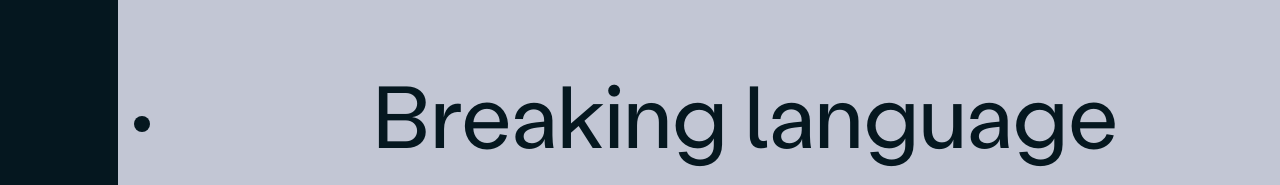
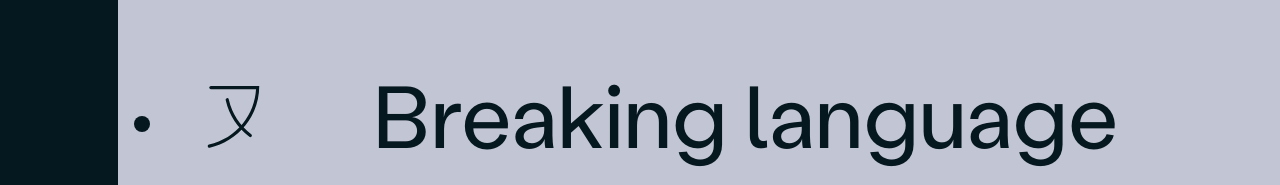
Before and after one commit to s02/lingvo, a Nuxt app: page / in a window 1280 px wide. Shown: the part 326-511 px from the top of the page. Built offline with nearby package versions, Linux system fonts and the light colour scheme.

Commit message:
translations

```diff
--- a/i18n.config.ts
+++ b/i18n.config.ts
@@ -21,20 +21,20 @@ export default defineI18nConfig(() => ({
     },
     lv: {
       '@main-slide$title':
-        '<i></i>Valodas barjeru pārvarēšana, <span>uzņēmējdarbības</span> tiltu veidošana.',
+        '<i></i>Pārvarot valodas barjeras, radot <span>biznesa</span> tiltus.',
       '@main-slide$text':
-        'Mēs sniedzam pilnu tulkošanas pakalpojumu klāstu uz un no jebkuras valodas, palīdzot mūsu klientiem ar pārliecību risināt biznesa un juridiskas problēmas.',
+        'Mēs nodrošinām visu veidu tulkošanas pakalpojumus jebkurā valodā, palīdzot mūsu klientiem ar pārliecību risināt biznesa un juridiskos izaicinājumus.',
       '@services-slide$title': 'Pakalpojumi',
       '@service$1': 'Tulkojumi',
-      '@service$2': 'Notariāls apliecinājums',
-      '@service$3': 'Biroja sertificēts',
+      '@service$2': 'Notariālie apliecinājumi',
+      '@service$3': 'Biroja apliecinājumi',
       '@service$4': 'Apostille',
       '@service$5': 'Legalizācija',
-      '@services-slide$counter': 'Vārdi tulkoti',
-      '@promo-slide$title': 'Tulkosim kopā kaut ko nozīmīgu',
-      '@promo-slide$button': 'Sāciet darbu',
+      '@services-slide$counter': 'Iztulkoti vārdi',
+      '@promo-slide$title': 'Tulkosim kopā ko jēgpilnu',
+      '@promo-slide$button': 'Sākt jau tagad',
       '@footer$info': 'Noderīga informācija',
-      '@footer$terms': 'Noteikumi un nosacījumi',
+      '@footer$terms': 'Privātuma politika',
       '@contacts@label': 'Kontakti'
     }
   }
--- a/pages/index.scss
+++ b/pages/index.scss
@@ -79,6 +79,16 @@
   :deep(i) {
     display: inline-block;
     width: mixins.responsive(430, 128, 696, 144);
+
+    &::before {
+      content: '';
+      display: inline-block;
+      width: 0.6lh;
+      height: 0.6lh;
+      background-image: url('../assets/img/symbol.svg');
+      background-size: contain;
+      background-repeat: no-repeat;
+    }
 
     @media (width >=696px) {
       width: 144px;
```
